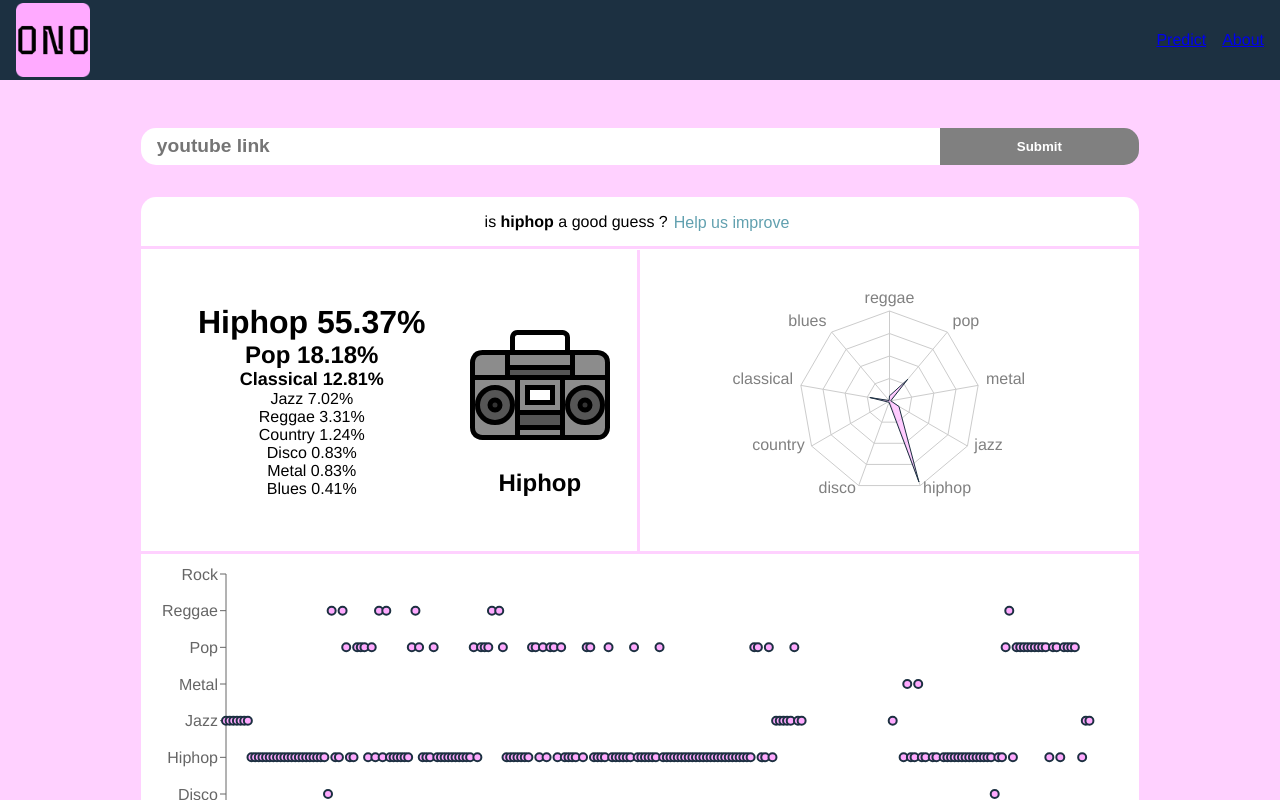
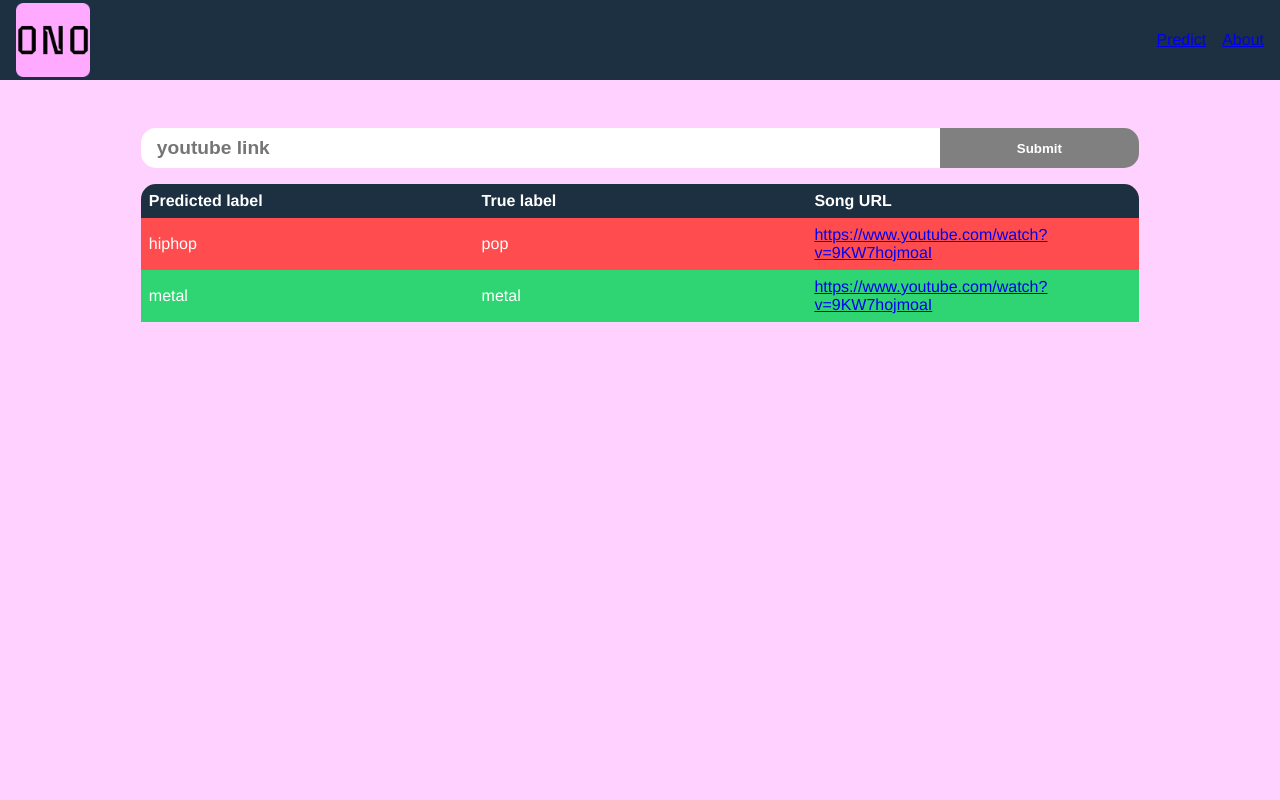
Before and after one commit to Shinestr8/shstr-nste-sttc, a React (Create React App) app in the folder client/: page / in a window 1280 px wide. Shown: the top 800 px of the page. Built offline with nearby package versions, Linux system fonts and the light colour scheme.

Commit message:
change toaster message

```diff
--- a/client/src/components/Predict.jsx
+++ b/client/src/components/Predict.jsx
@@ -8,12 +8,14 @@ import { LoadingIcon } from "./Icons/LoadingIcon";
 import { ImprovementModalBody } from "./ImprovementModalBody";
 
 import '../App.css';
+import { PredictionTable } from "./PredictionTable";
 
 
 export function Predict(){
 
     const [youtubeURL, setYoutubeURL] = useState("");
-    const [data, setData] = useState({"guess":[{"name":"hiphop","count":134},{"name":"pop","count":44},{"name":"classical","count":31},{"name":"jazz","count":17},{"name":"reggae","count":8},{"name":"country","count":3},{"name":"disco","count":2},{"name":"metal","count":2},{"name":"blues","count":1}],"higherGuess":"hiphop","higherCount":134,"total":242,"message":"success","rawData":[5,5,5,5,5,5,5,4,4,4,4,4,4,4,4,4,4,4,4,4,4,4,4,4,4,4,4,4,3,8,4,4,8,7,4,4,7,7,7,4,7,4,8,4,8,4,4,4,4,4,4,7,8,7,4,4,4,7,4,4,4,4,4,4,4,4,4,4,7,4,7,7,7,8,2,8,7,4,4,4,4,4,4,4,7,7,4,7,4,7,7,4,7,4,4,4,4,2,4,7,7,4,4,4,4,7,4,4,4,4,4,4,7,4,4,4,4,4,4,7,4,4,4,4,4,4,4,4,4,4,4,4,4,4,4,4,4,4,4,4,4,4,4,4,4,7,7,4,4,7,4,5,5,5,5,5,7,5,5,1,1,1,1,1,1,1,1,1,1,1,1,1,1,1,1,1,1,1,1,1,1,1,1,5,1,1,4,6,4,4,6,4,4,2,4,4,0,4,4,4,4,4,4,4,4,4,4,4,4,4,4,3,4,4,7,8,4,7,7,7,7,7,7,7,7,7,4,7,7,4,7,7,7,7,1,4,5,5,1,1,1,1]})
+    const [data, setData] = useState(null)
+    // const [data, setData] = useState({"guess":[{"name":"hiphop","count":134},{"name":"pop","count":44},{"name":"classical","count":31},{"name":"jazz","count":17},{"name":"reggae","count":8},{"name":"country","count":3},{"name":"disco","count":2},{"name":"metal","count":2},{"name":"blues","count":1}],"higherGuess":"hiphop","higherCount":134,"total":242,"message":"success","rawData":[5,5,5,5,5,5,5,4,4,4,4,4,4,4,4,4,4,4,4,4,4,4,4,4,4,4,4,4,3,8,4,4,8,7,4,4,7,7,7,4,7,4,8,4,8,4,4,4,4,4,4,7,8,7,4,4,4,7,4,4,4,4,4,4,4,4,4,4,7,4,7,7,7,8,2,8,7,4,4,4,4,4,4,4,7,7,4,7,4,7,7,4,7,4,4,4,4,2,4,7,7,4,4,4,4,7,4,4,4,4,4,4,7,4,4,4,4,4,4,7,4,4,4,4,4,4,4,4,4,4,4,4,4,4,4,4,4,4,4,4,4,4,4,4,4,7,7,4,4,7,4,5,5,5,5,5,7,5,5,1,1,1,1,1,1,1,1,1,1,1,1,1,1,1,1,1,1,1,1,1,1,1,1,5,1,1,4,6,4,4,6,4,4,2,4,4,0,4,4,4,4,4,4,4,4,4,4,4,4,4,4,3,4,4,7,8,4,7,7,7,7,7,7,7,7,7,4,7,7,4,7,7,7,7,1,4,5,5,1,1,1,1]})
     const [loading, setLoading] = useState(false);
     const [isModalShowing, setShowModal] = useState(false);
     const [showToaster, setShowToaster] = useState(false);
@@ -101,6 +103,10 @@ export function Predict(){
                     </div>
                 )}
 
+                {!loading && !data && (
+                    <PredictionTable/>
+                )}
+
                 {/* Error */}
                 {data && data.message!=="success" &&(
                     <div className="error-message">
@@ -132,7 +138,7 @@ export function Predict(){
                             </Modal>
                             <Toaster
                                 isShowing={showToaster}
-                                // message="Thanks for your feedbacks ❤️"
+                                message="Thanks for your feedbacks ❤️"
                                 style={{backgroundColor:"#C3F3D7", border:"1px solid #2FD573"}}
                             />
                         </div>
```
